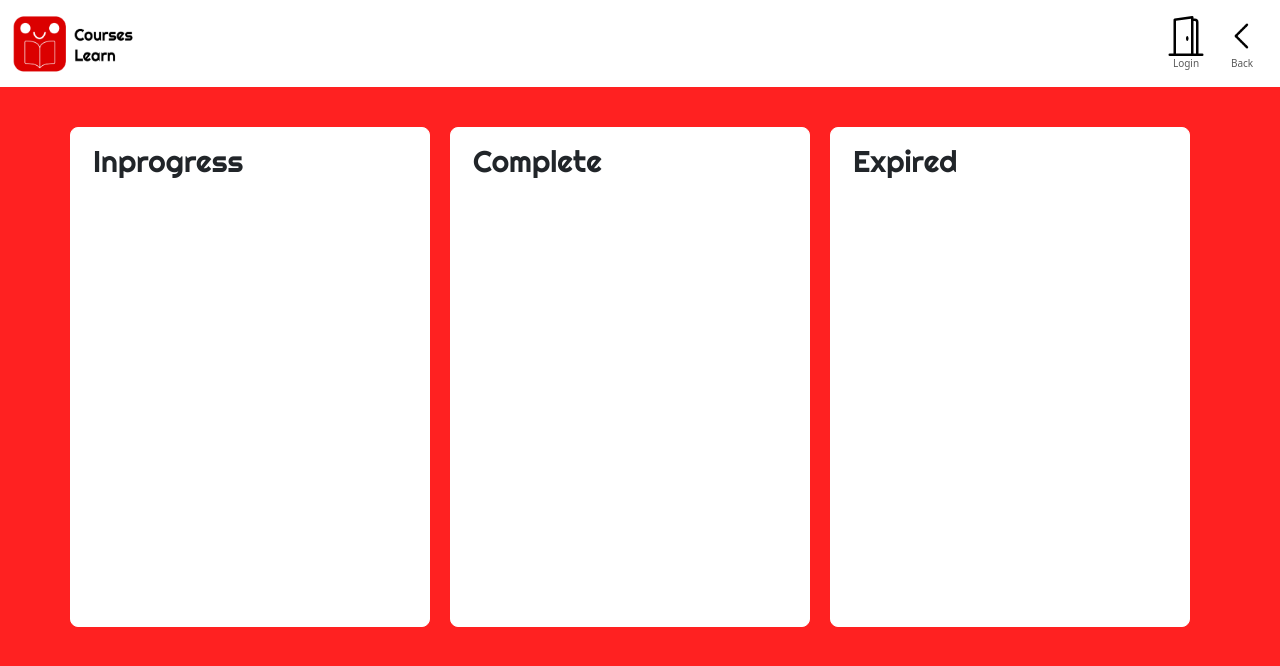
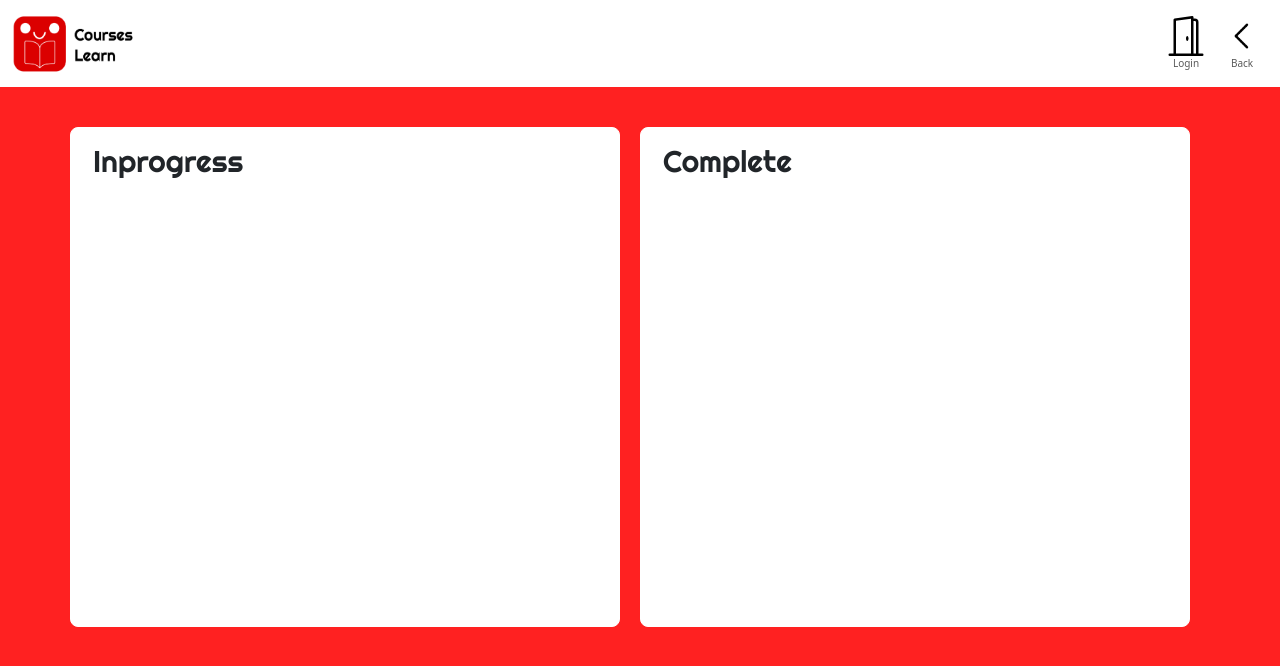
Before and after one commit to Alivefordie/course_learn, a React (Create React App) app in the folder client/: page /mycourses in a window 1280 px wide. Shown: the top 666 px of the page. Built offline with nearby package versions, Linux system fonts and the light colour scheme.

Commit message:
2 col mycourse no expired

```diff
--- a/client/src/pages/myCourses.js
+++ b/client/src/pages/myCourses.js
@@ -49,32 +49,21 @@ const MyCourses = () => {
       ) : (
         <Container sm="3" md="4">
           <Row className="mycourse-rows">
-            {/* Render Owner Courses */}
             {ownerCourses.map((course) => (
               <Col key={course.id} className="owner-course-col">
                 <h1 style={{ fontSize: 30 }}>{course.name}</h1>
-                {/* Add more details or components for owner courses if needed */}
               </Col>
             ))}
 
-            {/* Regular Courses */}
             <Col className="inprogress-col">
               <h1 style={{ fontSize: 30 }} className="header-inpro">
                 Inprogress
               </h1>
-              {/* Add your regular courses rendering logic here */}
             </Col>
             <Col className="complete-col">
               <h1 style={{ fontSize: 30 }} className="header-com">
                 Complete
               </h1>
-              {/* Add your regular courses rendering logic here */}
-            </Col>
-            <Col className="expired-col">
-              <h1 style={{ fontSize: 30 }} className="header-exp">
-                Expired
-              </h1>
-              {/* Add your regular courses rendering logic here */}
             </Col>
           </Row>
         </Container>
```
Also changed, not shown: 1 other file (tests, documents, lock files or other folders).
